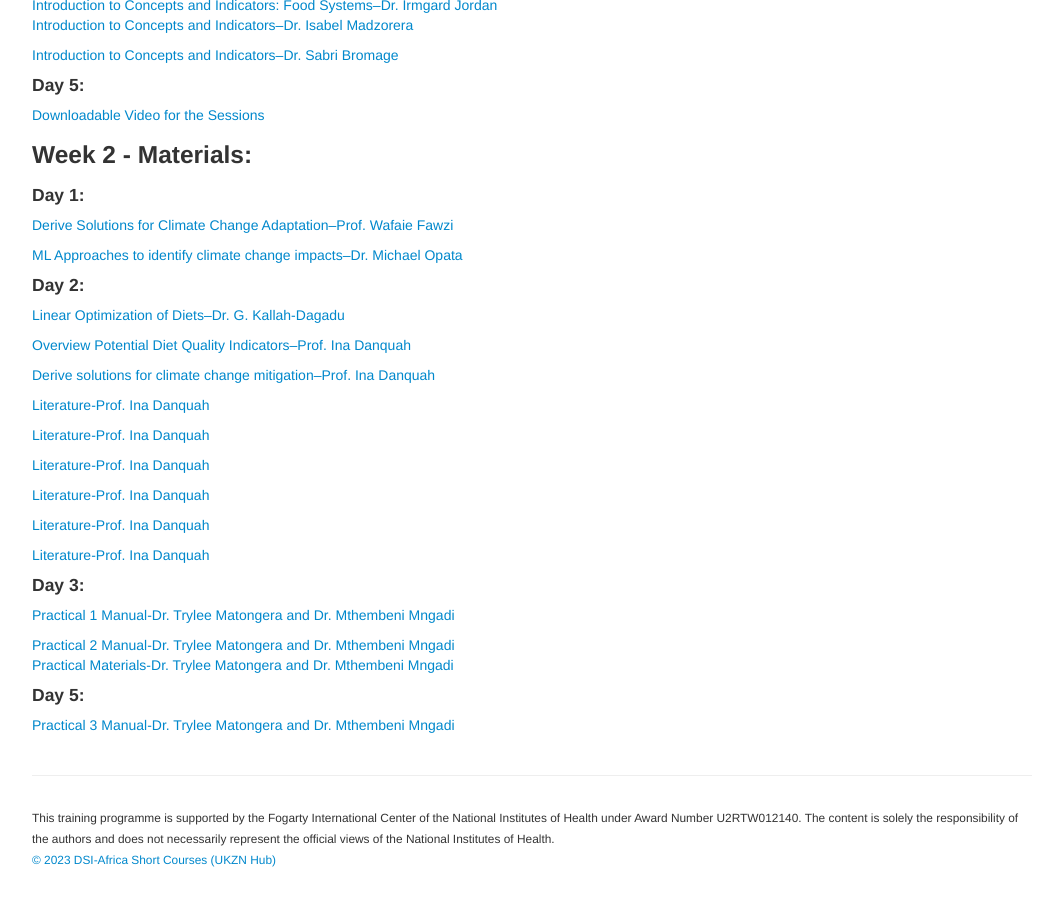
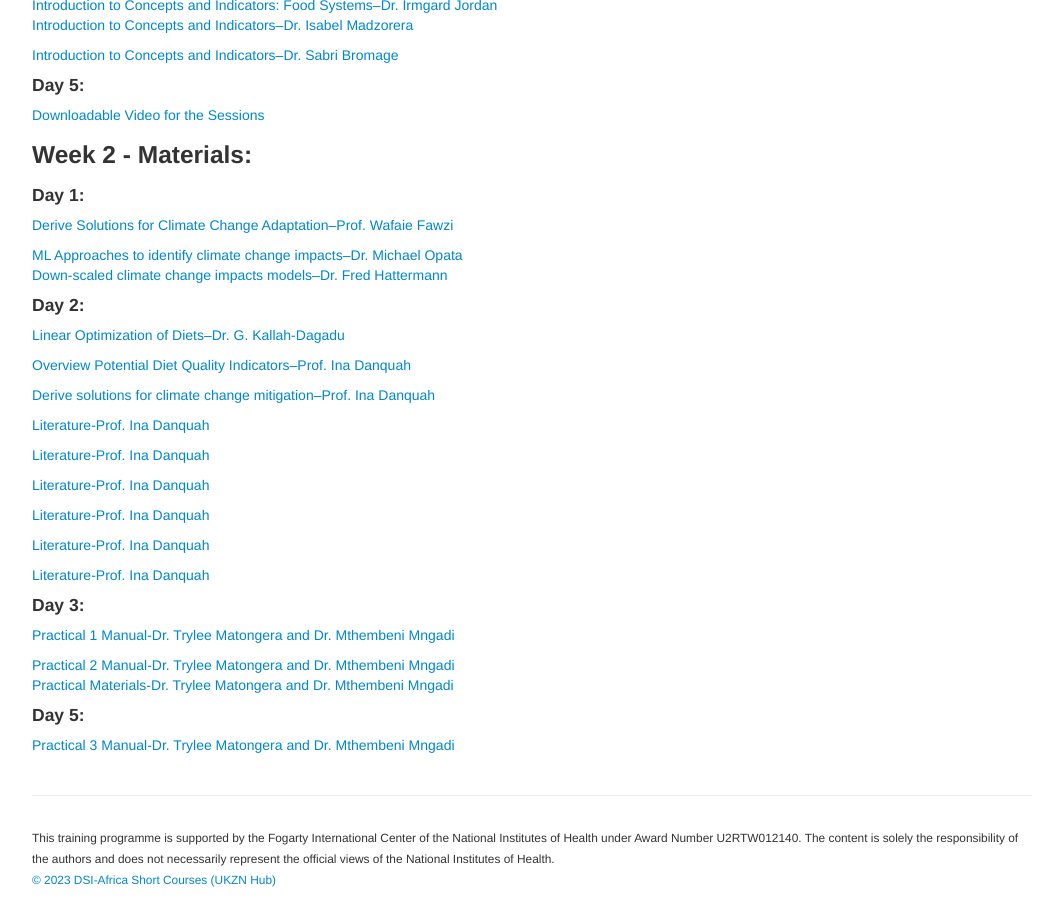
Before and after one commit to ccfscourseukzn/ccfscourseukzn.github.io, a Jekyll site: the page built from pages/lectures.md, in a window 1280 px wide and 900 px high, scrolled down 967 px. Shown: the whole window, without its empty margins (108-1171 px from the left). Built offline with Jekyll 4.4.1, drawn with Linux system fonts in a browser that asks for light colours.

Commit message:
Update lectures.md

```diff
--- a/pages/lectures.md
+++ b/pages/lectures.md
@@ -59,6 +59,8 @@ Below you'll find a list of links to lecture notes and code as well as links to
 <a href="https://ccfscourseukzn.github.io/PDFLectures/Food Systems and the Environment Slides_July 17_Final.pdf" download> Derive Solutions for Climate Change Adaptation--Prof. Wafaie Fawzi </a> <br>
 
 <a href="https://ccfscourseukzn.github.io/PDFLectures/ml_teaching_opata.pptx" download> ML Approaches to identify climate change impacts--Dr. Michael Opata</a> <br>
+<a href="https://ccfscourseukzn.github.io/PDFLectures/Modelling_lecture_Fred.pdf" download> Down-scaled climate change impacts models--Dr. Fred Hattermann</a> <br>
+
 <h4> Day 2:</h4>
 
 <a href="https://ccfscourseukzn.github.io/PDFLectures/Diet optimization.pdf" download> Linear Optimization of Diets--Dr. G. Kallah-Dagadu</a> <br>
@@ -79,6 +81,7 @@ Below you'll find a list of links to lecture notes and code as well as links to
 
 <a href="https://ccfscourseukzn.github.io/PDFLectures/Willett_Lancet_2019.pdf" download> Literature-Prof. Ina Danquah</a> <br>
 
+
 <h4> Day 3:</h4>
 <a href="https://ccfscourseukzn.github.io/PDFLectures/Practical 1 Manual.pdf" download> Practical 1 Manual-Dr. Trylee Matongera and Dr. Mthembeni Mngadi </a> <br>
 
```
